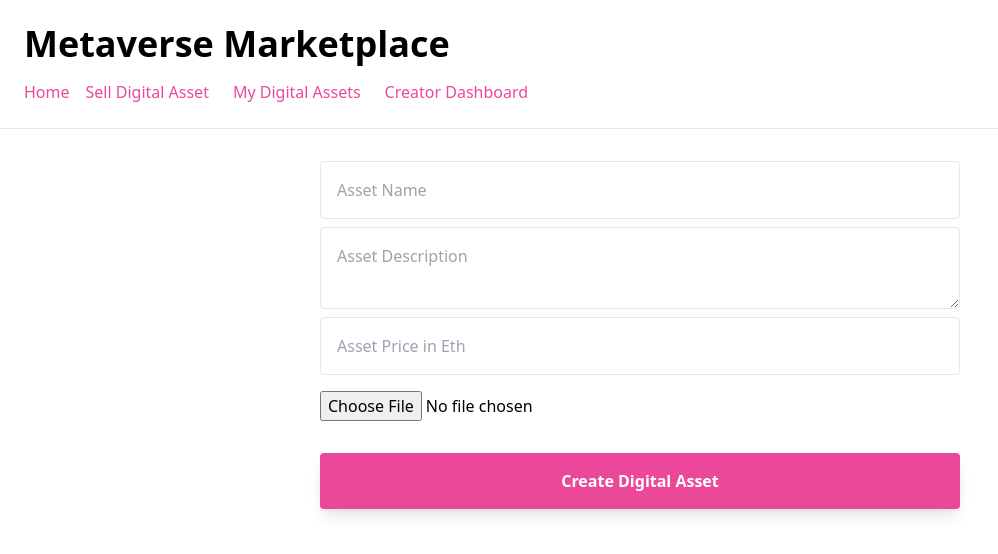
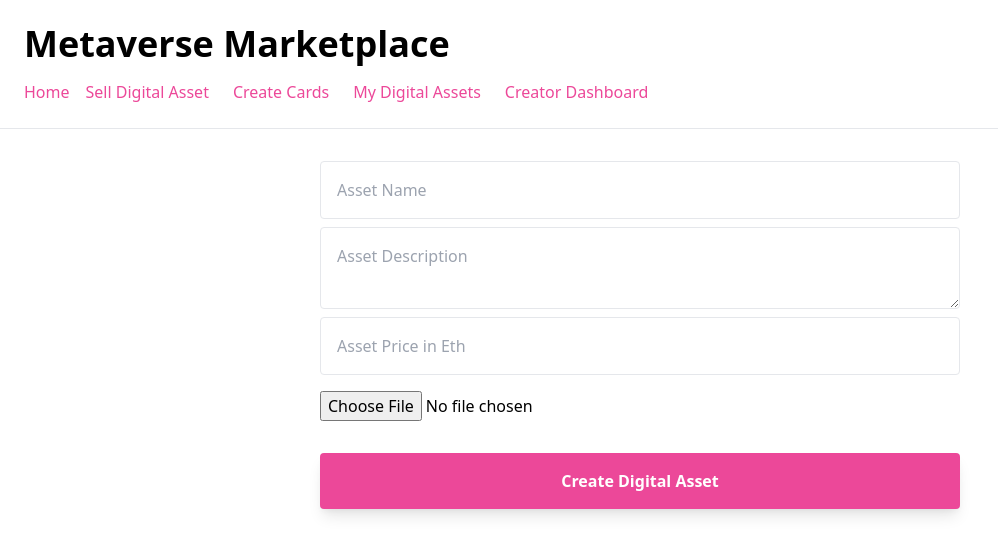
Before and after one commit to BleedingEffigy/Digital-Card-Marketplace, a Next.js app: page /create-item in a window 1280 px wide. Shown: the top 554 px of the page, without its empty margins (0-998 px from the left). Built offline with nearby package versions, Linux system fonts and the light colour scheme; no server answers; what ipfs-http-client would draw is missing.

Commit message:
made layouts definable per page

```diff
--- a/pages/_app.js
+++ b/pages/_app.js
@@ -1,38 +1,11 @@
 /* pages/_app.js */
 import '../styles/globals.css'
-import Link from 'next/link'
+import NavBar from '../components/navbar'
 
 function Marketplace({ Component, pageProps }) {
-  return (
-    <div>
-      <nav className="border-b p-6">
-        <p className="text-4xl font-bold">Metaverse Marketplace</p>
-        <div className="flex mt-4">
-          <Link href="/">
-            <a className="mr-4 text-pink-500">
-              Home
-            </a>
-          </Link>
-          <Link href="/create-item">
-            <a className="mr-6 text-pink-500">
-              Sell Digital Asset
-            </a>
-          </Link>
-          <Link href="/my-assets">
-            <a className="mr-6 text-pink-500">
-              My Digital Assets
-            </a>
-          </Link>
-          <Link href="/creator-dashboard">
-            <a className="mr-6 text-pink-500">
-              Creator Dashboard
-            </a>
-          </Link>
-        </div>
-      </nav>
-      <Component {...pageProps} />
-    </div>
-  )
+  const getLayout = Component.getLayout || ((page) => <NavBar>{page}</NavBar>)
+
+  return getLayout(<Component {...pageProps} />)
 }
 
 export default Marketplace
```
